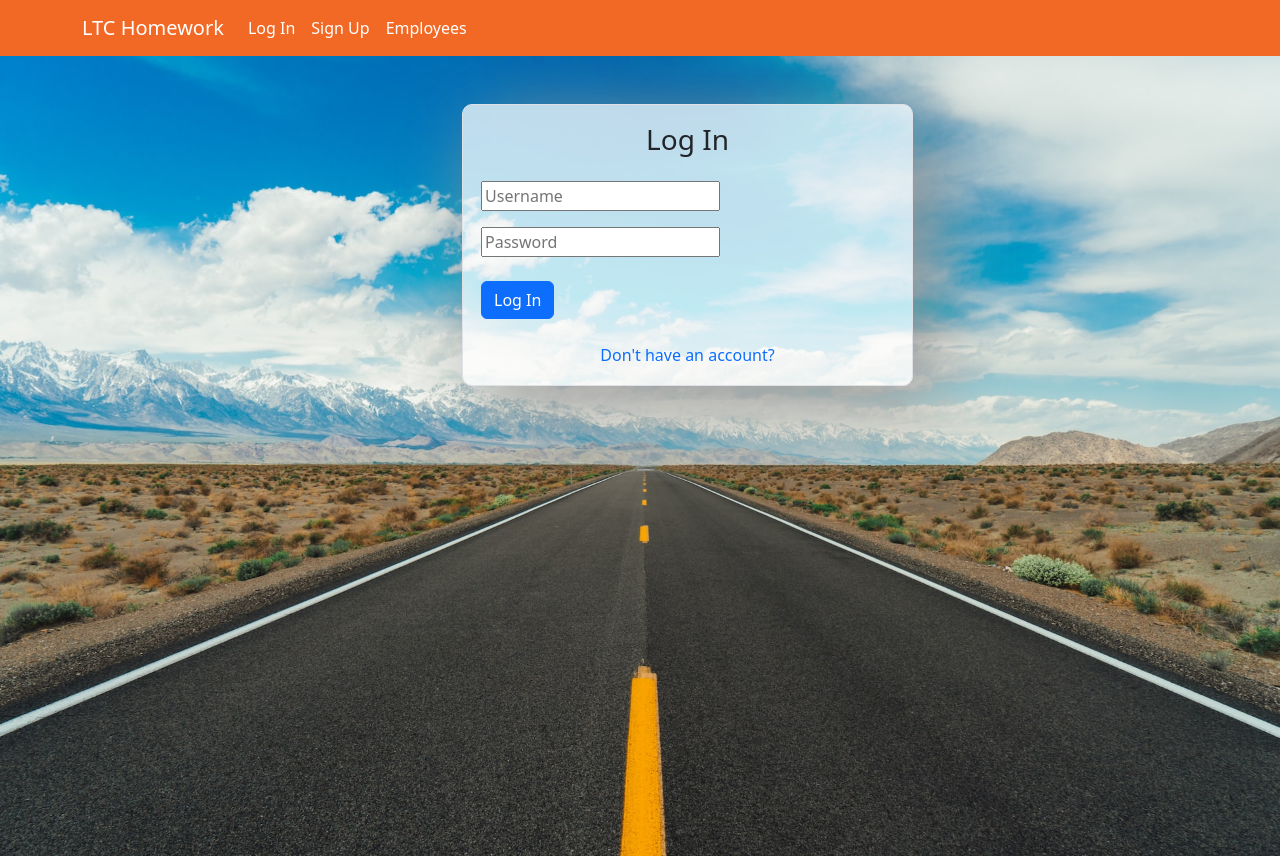
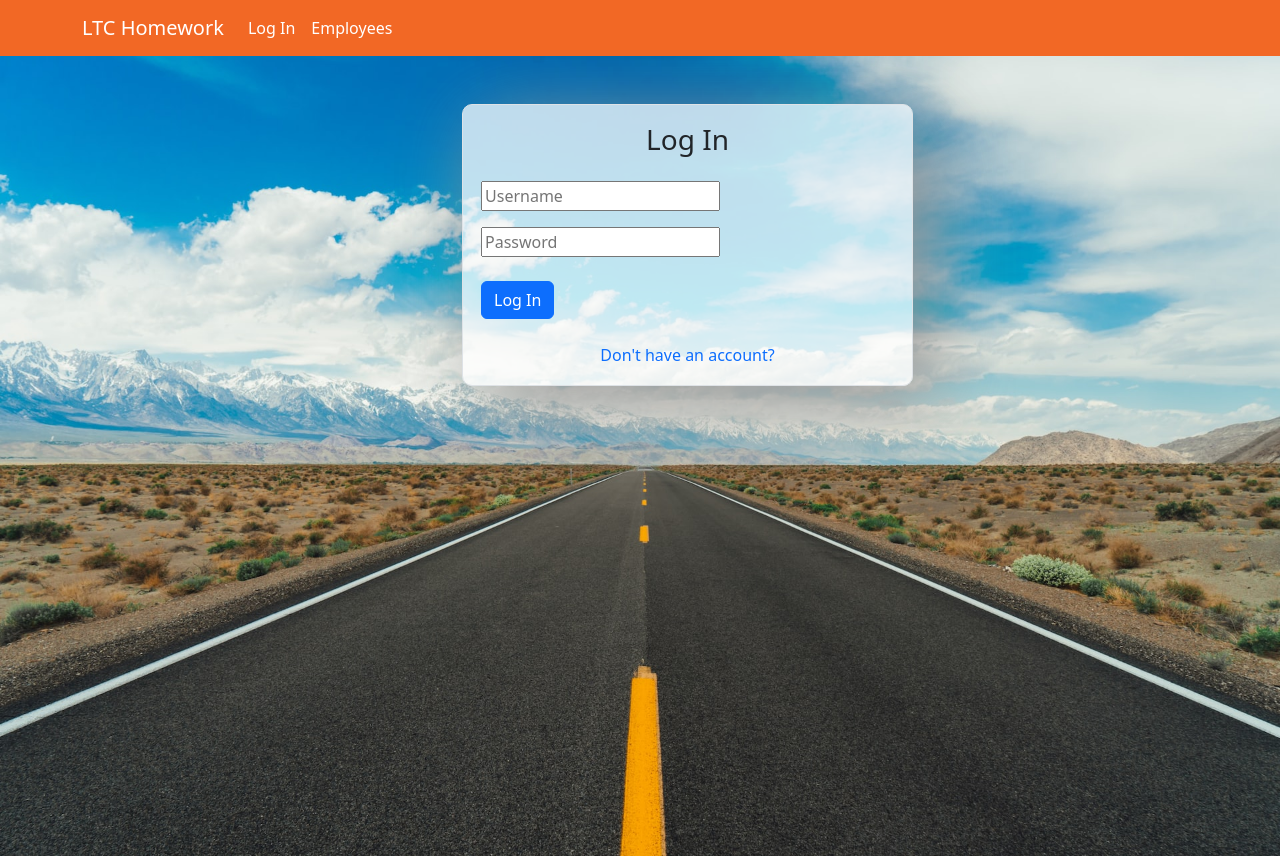
Before and after one commit to julesep3/LTC-Homework, an Angular app: page /login in a window 1280 px wide. Built offline with nearby package versions, Linux system fonts and the light colour scheme.

Commit message:
hide password text, remove signup from appbar

```diff
--- a/src/app/app.component.html
+++ b/src/app/app.component.html
@@ -10,9 +10,9 @@
         <li class="nav-item">
           <a class="nav-link active" style="color: white" aria-current="page" routerLink="login">Log In</a>
         </li>
-        <li class="nav-item">
+        <!-- <li class="nav-item">
           <a class="nav-link active" style="color: white" aria-current="page" routerLink="signup">Sign Up</a>
-        </li>
+        </li> -->
         <li class="nav-item">
           <a class="nav-link active" style="color: white" aria-current="page" routerLink="employees">Employees</a>
         </li>
--- a/src/app/components/login/login.component.html
+++ b/src/app/components/login/login.component.html
@@ -10,14 +10,12 @@
 						<form>
 							<div class="form-group pt-3">
 								<div class="input-field">
-									<!-- <span class="fa fa-user p-2"></span> -->
 									<input type="text" placeholder="Username">
 								</div>
 							</div>
 							<div class="form-group pt-3">
 								<div class="input-field">
-									<!-- <span class="fa fa-lock p-2"></span> -->
-									<input type="text" placeholder="Password">
+									<input type="password" placeholder="Password">
 								</div>
 							</div>
 							<button type="submit" class="btn btn-primary mt-4">Log In</button>
```
